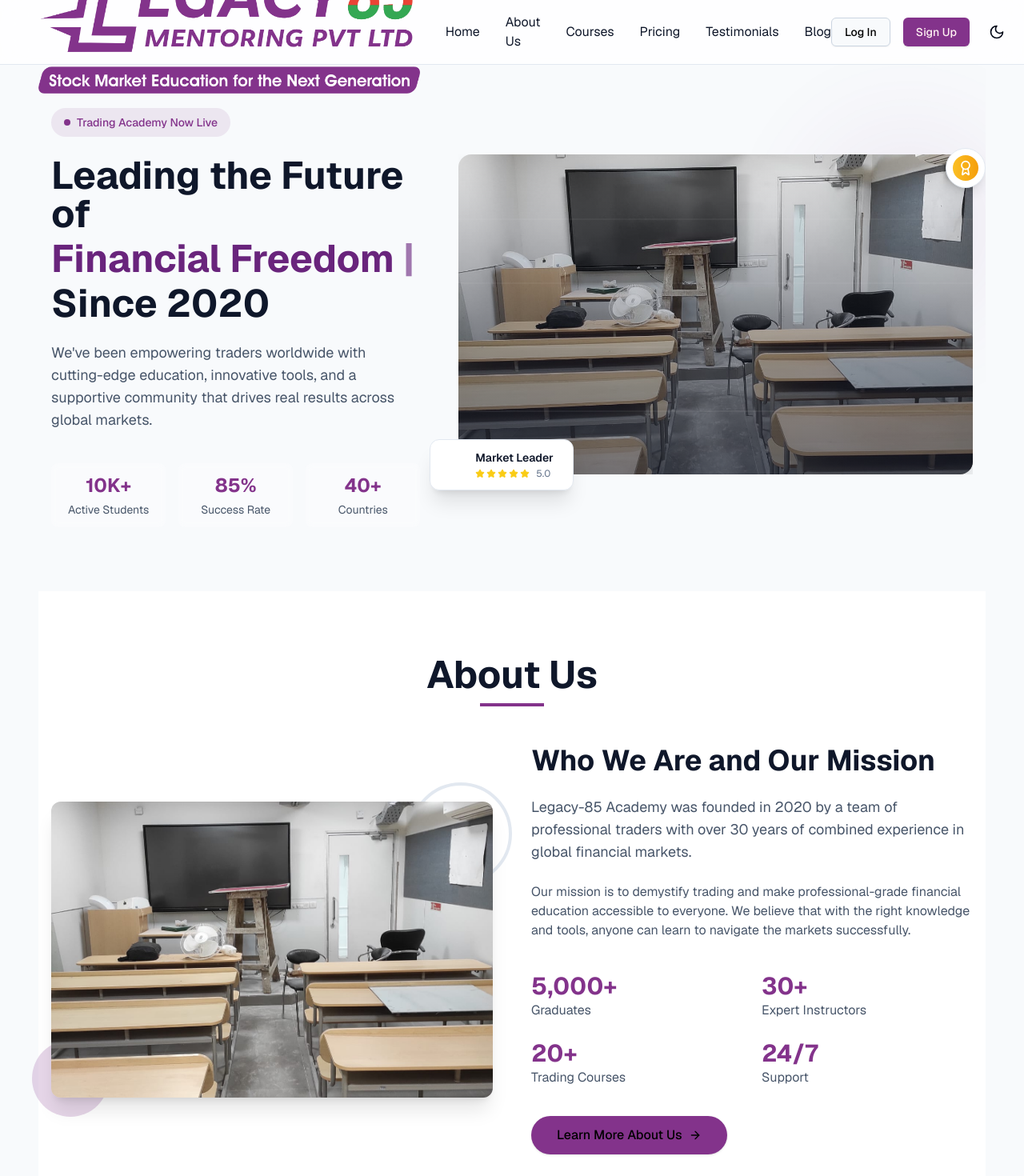
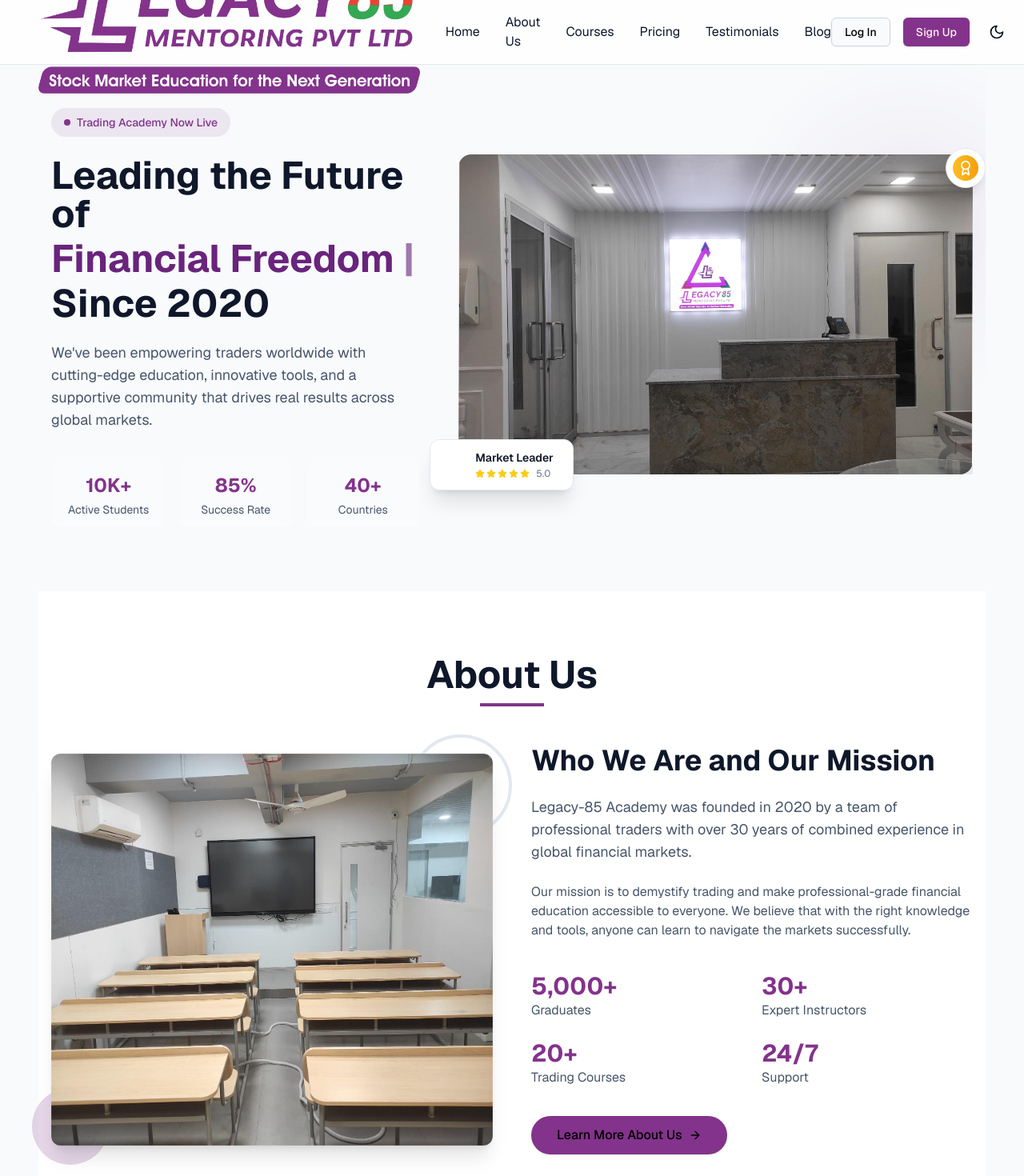
Before and after one commit to harshitg1/legacy-85, a Next.js app: page / in a window 1280 px wide. Shown: the top 1470 px of the page at 80% size. Built offline with nearby package versions, Linux system fonts and the light colour scheme.

Commit message:
added hero section photo

```diff
--- a/src/components/about.tsx
+++ b/src/components/about.tsx
@@ -16,14 +16,14 @@
         </div>
         <div className="grid grid-cols-1 lg:grid-cols-2 gap-12 items-center">
           {/* Left - Image with decreased height */}
-          <div className="relative">
-            <div className="relative z-10 rounded-xl overflow-hidden shadow-xl h-[370px]">
+          <div className="relative ">
+            <div className="relative z-10 rounded-xl overflow-hidden shadow-xl h-[490px]">
               <Image
-                src="/about.jpeg"
+                src="/class.jpeg"
                 alt="Trading Expertise"
-                width={400}
+                width={500}
                 height={300}
-                className="w-full h-full object-cover"
+                className="w-full h-full object-fill"
               />
             </div>
             {/* Decorative elements */}
--- a/src/components/heroSection.tsx
+++ b/src/components/heroSection.tsx
@@ -143,7 +143,7 @@
                     {/* Horizontal image */}
                     <div className="absolute inset-0">
                       <Image
-                        src="/about.jpeg"
+                        src="/reception.jpeg"
                         alt="Trading Expertise"
                         fill
                         className="object-cover object-center group-hover:scale-110 transition-transform duration-1000"
@@ -151,7 +151,7 @@
                       />
 
                       {/* Gradient overlays for depth */}
-                      <div className="absolute inset-0 bg-gradient-to-t from-slate-900/70 to-transparent opacity-80"></div>
+                      <div className="absolute inset-0 bg-gradient-to-t to-transparent opacity-80"></div>
                       <div className="absolute inset-0 bg-gradient-to-r from-theme-primary/20 via-transparent to-theme-primary-light/20"></div>
 
                       {/* Animated strips effect */}
@@ -159,7 +159,7 @@
                         {[...Array(5)].map((_, i) => (
                           <div
                             key={i}
-                            className="absolute h-[2px] w-full bg-white/50 animate-pulse"
+                            className="absolute h-[2px] w-full animate-pulse"
                             style={{
                               top: `${20 * (i + 1)}%`,
                               animationDelay: `${i * 0.3}s`,
```
Also changed, not shown: public/class.jpeg (added), public/reception.jpeg (added).
